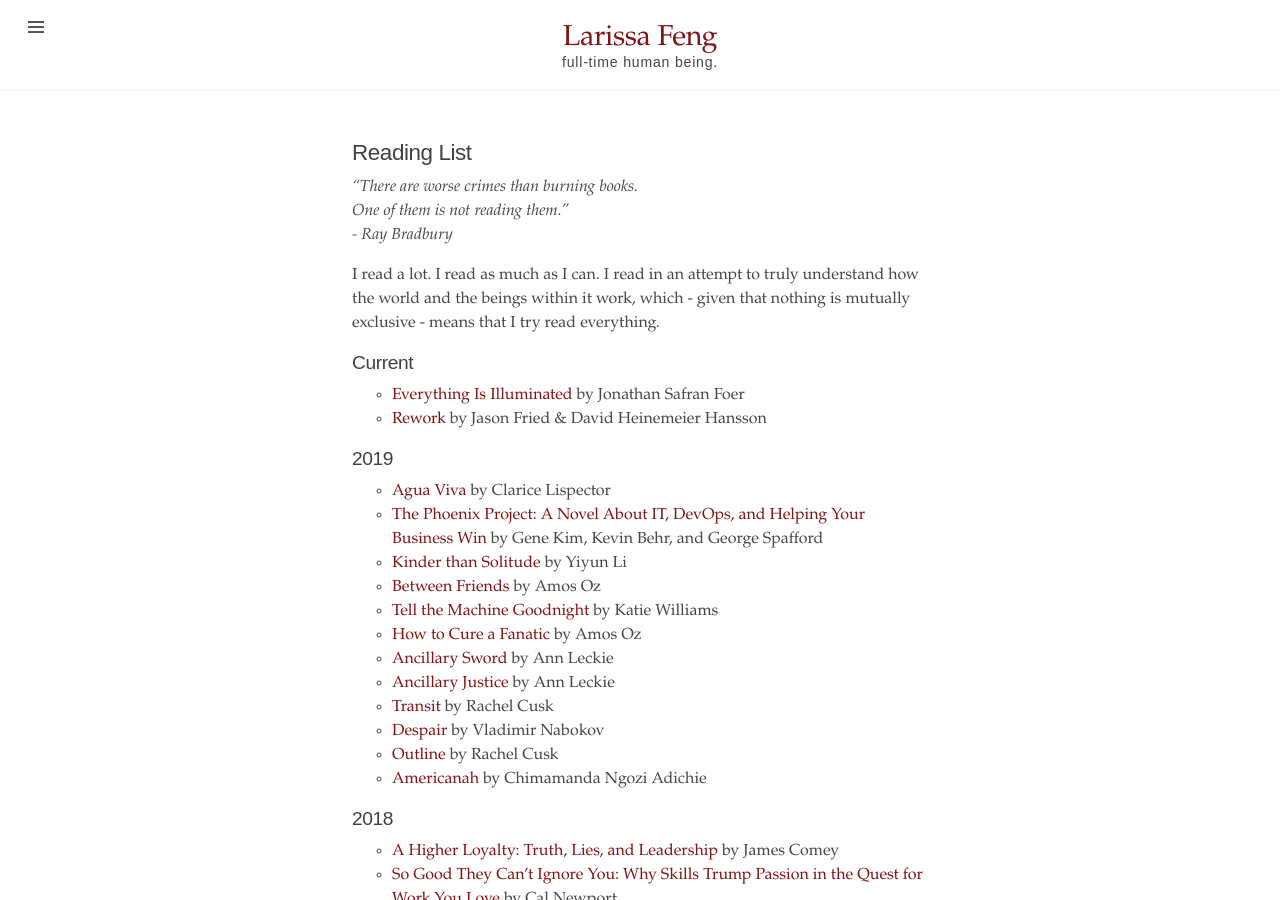
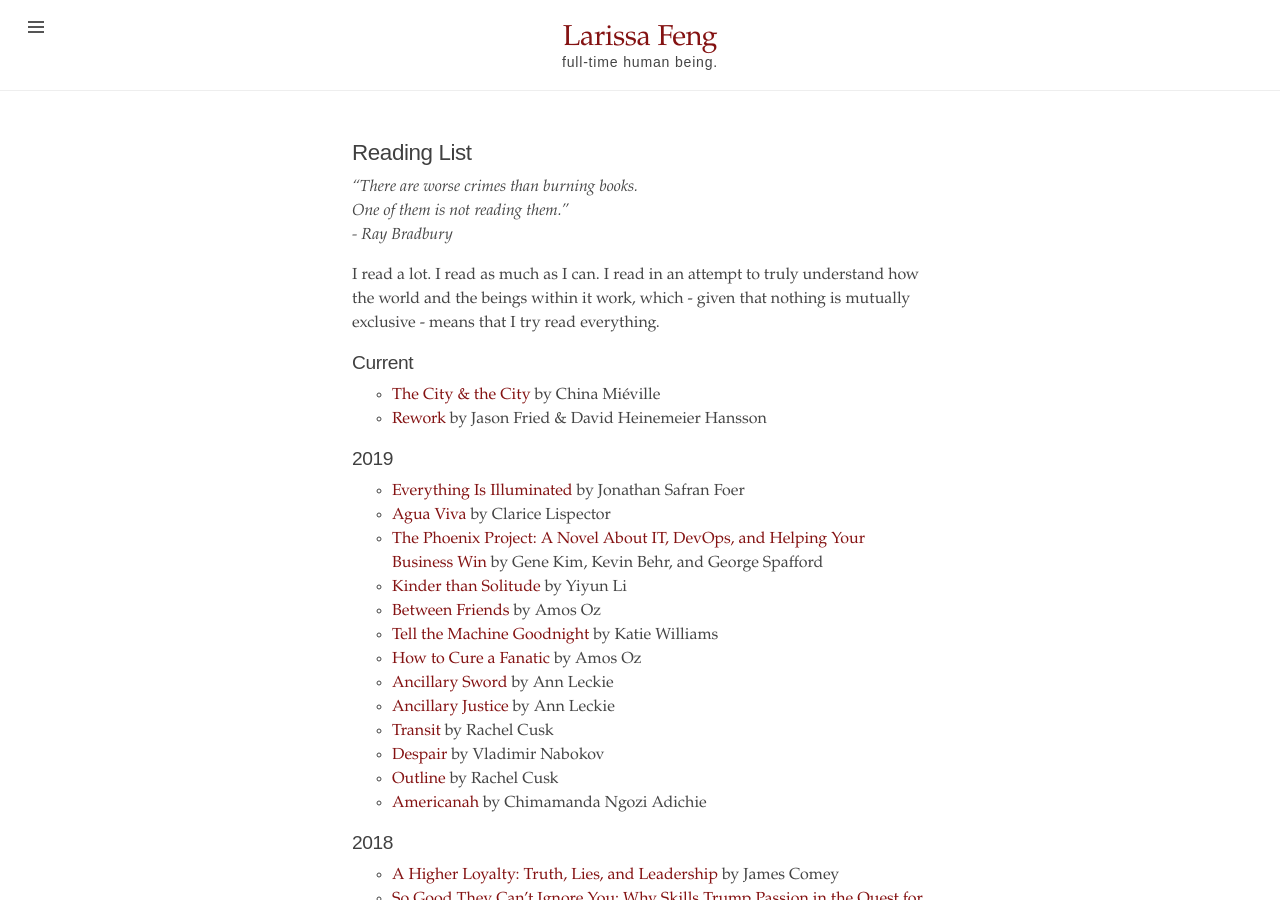
Before and after one commit to mondayrain/mondayrain.github.io, a Jekyll site: the page built from reading_list.md, in a window 1280 px wide and 900 px high. Built offline with Jekyll 4.4.1, drawn with Linux system fonts in a browser that asks for light colours.

Commit message:
Update reading list

```diff
--- a/reading_list.md
+++ b/reading_list.md
@@ -10,10 +10,11 @@ title: Reading List
 I read a lot. I read as much as I can. I read in an attempt to truly understand how the world and the beings within it work, which - given that nothing is mutually exclusive - means that I try read everything.
 
 ## Current
-- [Everything Is Illuminated](https://www.goodreads.com/book/show/256566.Everything_Is_Illuminated) by Jonathan Safran Foer
+- [The City & the City](https://www.goodreads.com/book/show/4703581-the-city-the-city) by China Miéville
 - [Rework](https://www.goodreads.com/book/show/6732019-rework) by Jason Fried & David Heinemeier Hansson
 
 ## 2019
+- [Everything Is Illuminated](https://www.goodreads.com/book/show/256566.Everything_Is_Illuminated) by Jonathan Safran Foer
 - [Agua Viva](https://www.goodreads.com/book/show/19185192-gua-viva) by Clarice Lispector
 - [The Phoenix Project: A Novel About IT, DevOps, and Helping Your Business Win](https://www.goodreads.com/book/show/17255186-the-phoenix-project) by Gene Kim, Kevin Behr, and George Spafford
 - [Kinder than Solitude](https://www.goodreads.com/book/show/18077906-kinder-than-solitude) by Yiyun Li
```
